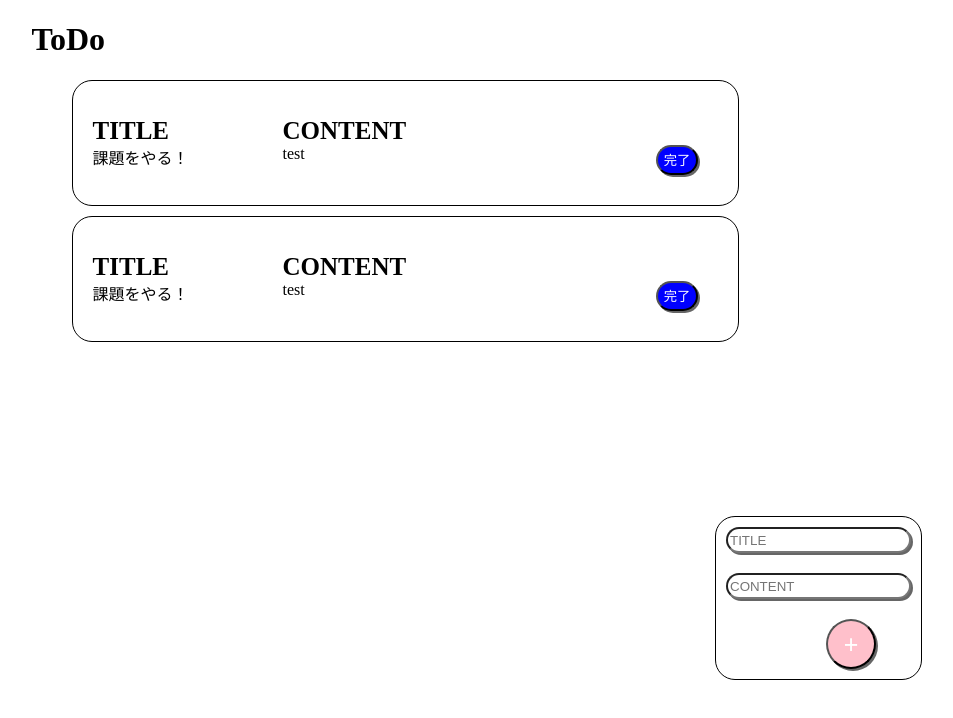
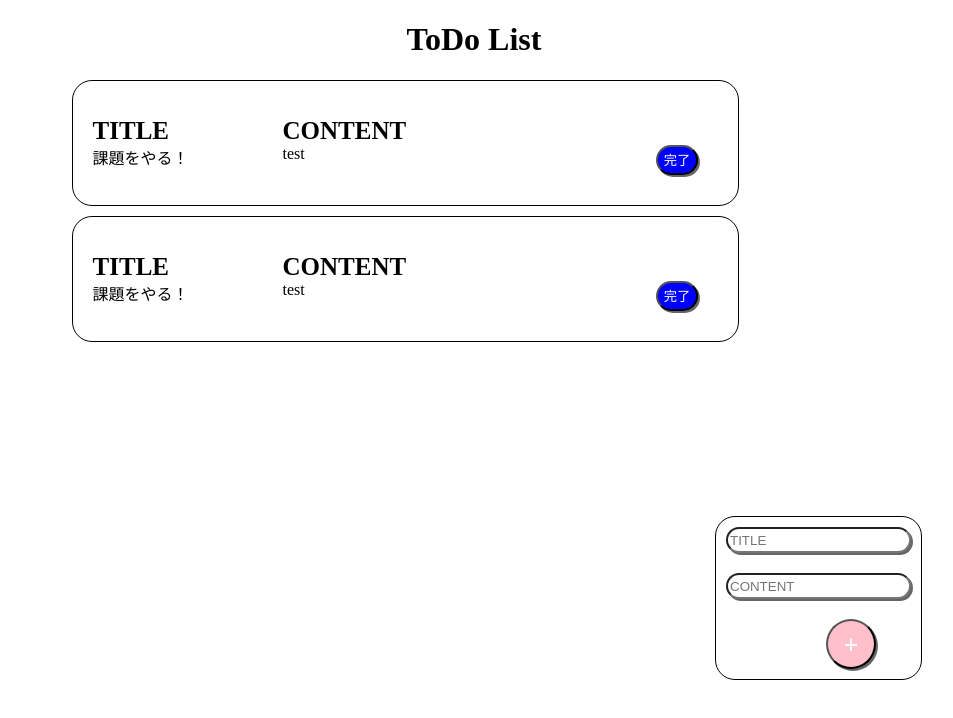
Before and after one commit to matsumoto-takuya-823/codevillage-section11, a React (Create React App) app in the folder firstapp/: page / in a window 1280 px wide. Shown: the top 718 px of the page, without its empty margins (166-1119 px from the left). Built offline with nearby package versions, Linux system fonts and the light colour scheme.

Commit message:
ver.1.0
とりあえず、動くレベル

```diff
--- a/firstapp/src/App.jsx
+++ b/firstapp/src/App.jsx
@@ -8,6 +8,11 @@ background-color: #fff;
 margin: 0;
 padding: 0 15%;
 `
+const MainTitle = styled.h1`
+text-align: center;
+
+`
+
 class App extends React.Component {
 	constructor() {
 		super() //親のコンポーネントを使用する時に書く
@@ -37,6 +42,7 @@ class App extends React.Component {
 		const title = e.target.title.value  //e.targetでイベント(submitイベント)の発生源を示す
 		const desc = e.target.desc.value
 
+
 		//直接書き換えられない！
 		// this.state.todos.push({
 			//     id: 3,
@@ -54,17 +60,17 @@ class App extends React.Component {
 				isDone: false
 			})
 
+
 		//再レンダリングを行うために、必ずsetStateを使用する。
 		this.setState({
 			//新しいstateの変更の内容を記述
 			todos: newTodos
 		})
-		// this.Form.setState({
-		// 	title = "",
-		// 	desc = ""
-		// })
 		//stateのtodosに、入力されたデータを追加する
+		e.target.title.value = ""
+		e.target.desc.value = ""
 	}
+
 
 	handleClick(key){
 		// const desc =  this.state.todos.desc
@@ -73,10 +79,8 @@ class App extends React.Component {
 		const newBtnText = this.state.todos.slice()
 		if (newBtnText[key].isDone === false) {
 			newBtnText[key].isDone = true
-			// newBtnText[key].desc = "完了"
 		} else {
 			newBtnText[key].isDone = false
-			// newBtnText[key].desc = newBtnText.desc
 		}
 
 		this.setState({
@@ -92,7 +96,7 @@ class App extends React.Component {
 		// <React.Fragment> divの代わりになる
 		/* thisは実行元を参照するのでその前の段階のthisを参照するようにbindする */
 			<Container>
-				<h1>ToDo</h1>
+				<MainTitle>ToDo List</MainTitle>
 				<Form handleSubmit={this.handleSubmit.bind(this)}></Form>
 				<TodoList todos={this.state.todos} handleClick={this.handleClick.bind(this)}></TodoList>
 			</Container>
```
Also changed, not shown: 1 other file (tests, documents, lock files or other folders). Lines whose indentation alone changed are shown as unchanged.
